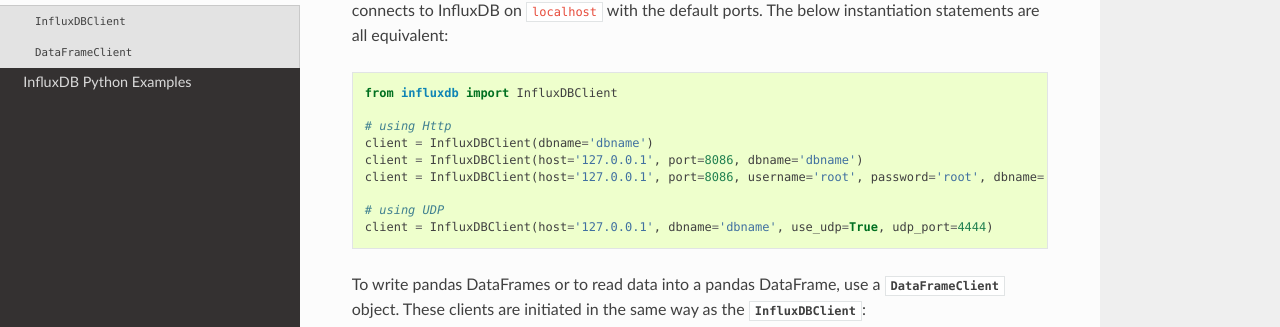
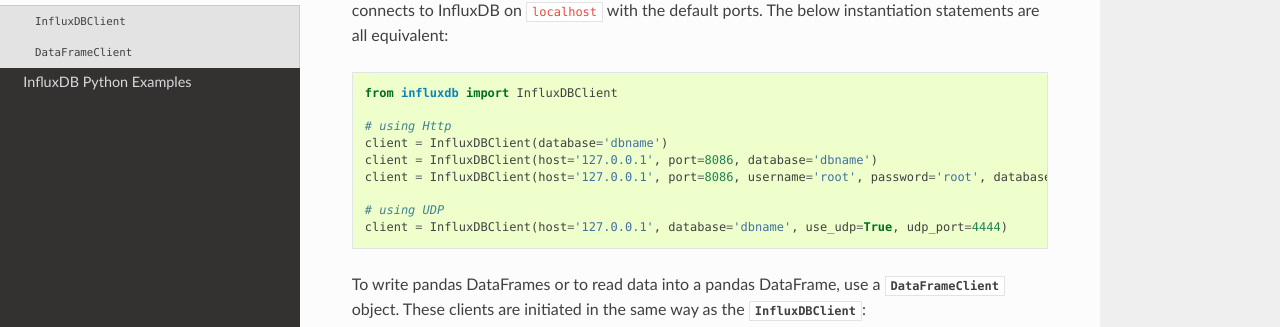
Before and after one commit to influxdata/influxdb-python, a Sphinx documentation site: the page built from docs/source/api-documentation.rst, in a window 1280 px wide and 1259 px high. Shown: the part 186-513 px from the top of the window. Built offline with Sphinx 7.4.7 and the Read the Docs theme 2.0.0, drawn with Linux system fonts in a browser that asks for light colours.

Commit message:
Update the API to correct parameter name
The parameter name was incorrectly mentioned as dbname

```diff
--- a/docs/source/api-documentation.rst
+++ b/docs/source/api-documentation.rst
@@ -13,12 +13,12 @@
     from influxdb import InfluxDBClient
 
     # using Http
-    client = InfluxDBClient(dbname='dbname')
-    client = InfluxDBClient(host='127.0.0.1', port=8086, dbname='dbname')
-    client = InfluxDBClient(host='127.0.0.1', port=8086, username='root', password='root', dbname='dbname')
+    client = InfluxDBClient(database='dbname')
+    client = InfluxDBClient(host='127.0.0.1', port=8086, database='dbname')
+    client = InfluxDBClient(host='127.0.0.1', port=8086, username='root', password='root', database='dbname')
 
     # using UDP
-    client = InfluxDBClient(host='127.0.0.1', dbname='dbname', use_udp=True, udp_port=4444)
+    client = InfluxDBClient(host='127.0.0.1', database='dbname', use_udp=True, udp_port=4444)
 
 To write pandas DataFrames or to read data into a
 pandas DataFrame, use a :py:class:`~influxdb.misc.DataFrameClient` object.
```
